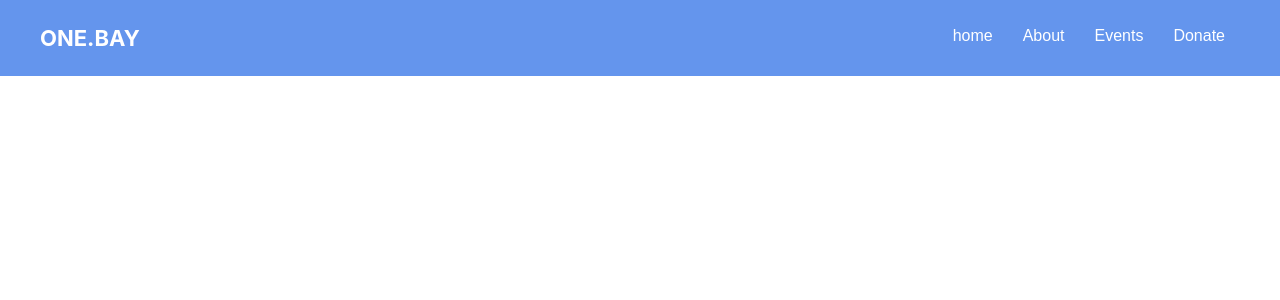
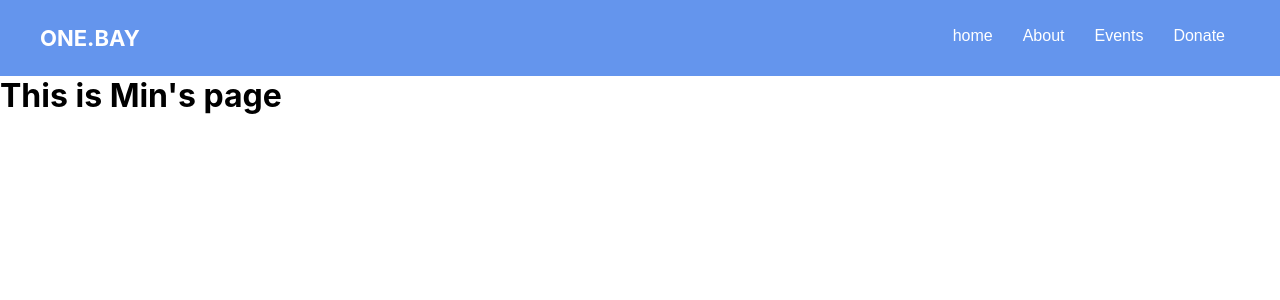
Before and after one commit to abe903/onebay, a React (Create React App) app: page /donate in a window 1280 px wide. Shown: the top 300 px of the page. Built offline with nearby package versions, Linux system fonts and the light colour scheme; a web font is replaced by a local one.

Commit message:
add links

```diff
--- a/src/App.js
+++ b/src/App.js
@@ -5,6 +5,7 @@ import Nav from './components/nav';
 import Home from './components/home';
 import About from './components/about';
 import Events from './components/events';
+import Donate from './components/donate';
 
 function App() {
   return (
@@ -15,6 +16,7 @@ function App() {
           <Route exact path="/" component={Home} />
           <Route exact path="/about" component={About} />
           <Route exact path="/events" component={Events} />
+          <Route exact path="/donate" component={Donate} />
         </Switch>
       </BrowserRouter>
     </Fragment>
--- /dev/null
+++ b/src/components/donate.js
@@ -0,0 +1,11 @@
+import React from 'react'
+
+function Donate() {
+    return (
+        <div>
+            <h1>This is Min's page</h1>
+        </div>
+    )
+}
+
+export default Donate
--- a/src/components/nav.js
+++ b/src/components/nav.js
@@ -9,7 +9,7 @@ function Nav() {
                 <li><a href="/">home</a></li>
                 <li><a href="/about">About</a></li>
                 <li><a href="/events">Events</a></li>
-                <li><a href="/events">Donate</a></li>
+                <li><a href="/donate">Donate</a></li>
             </ul>
         </nav>
     )
```
